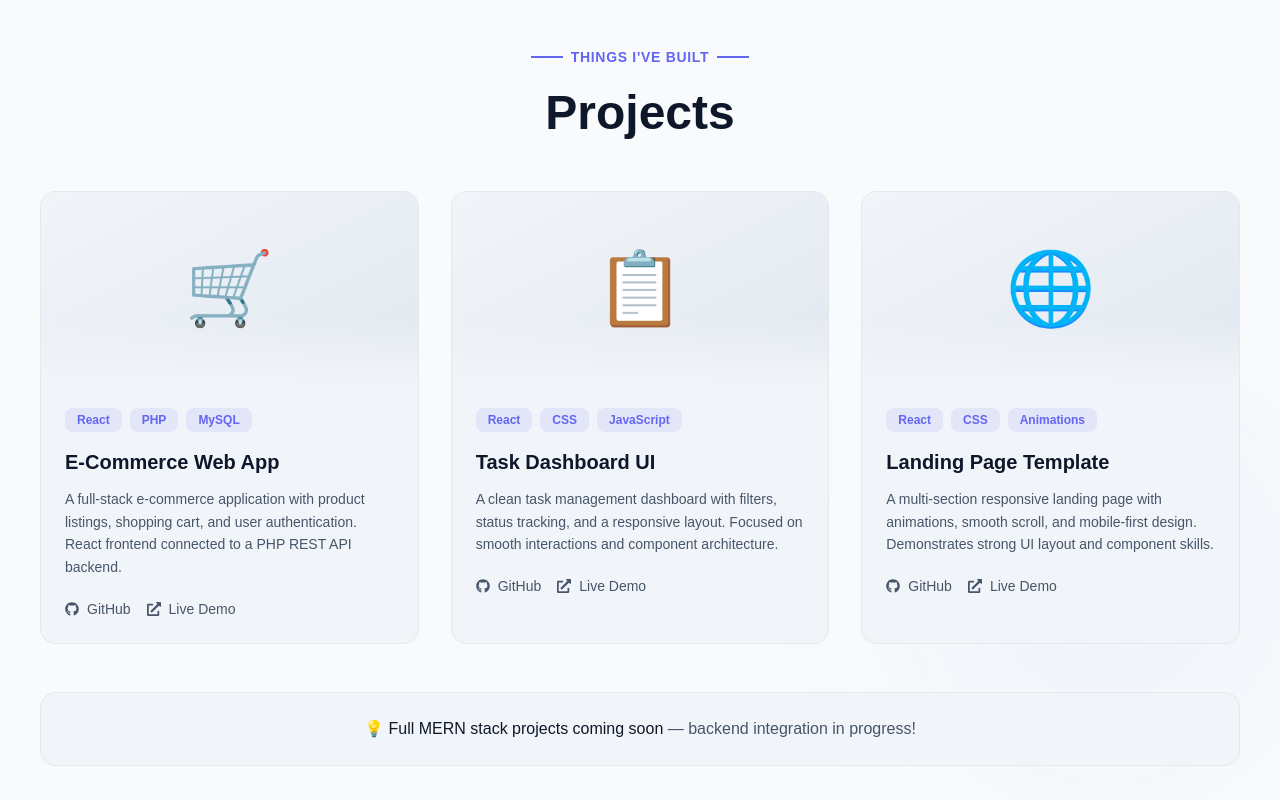
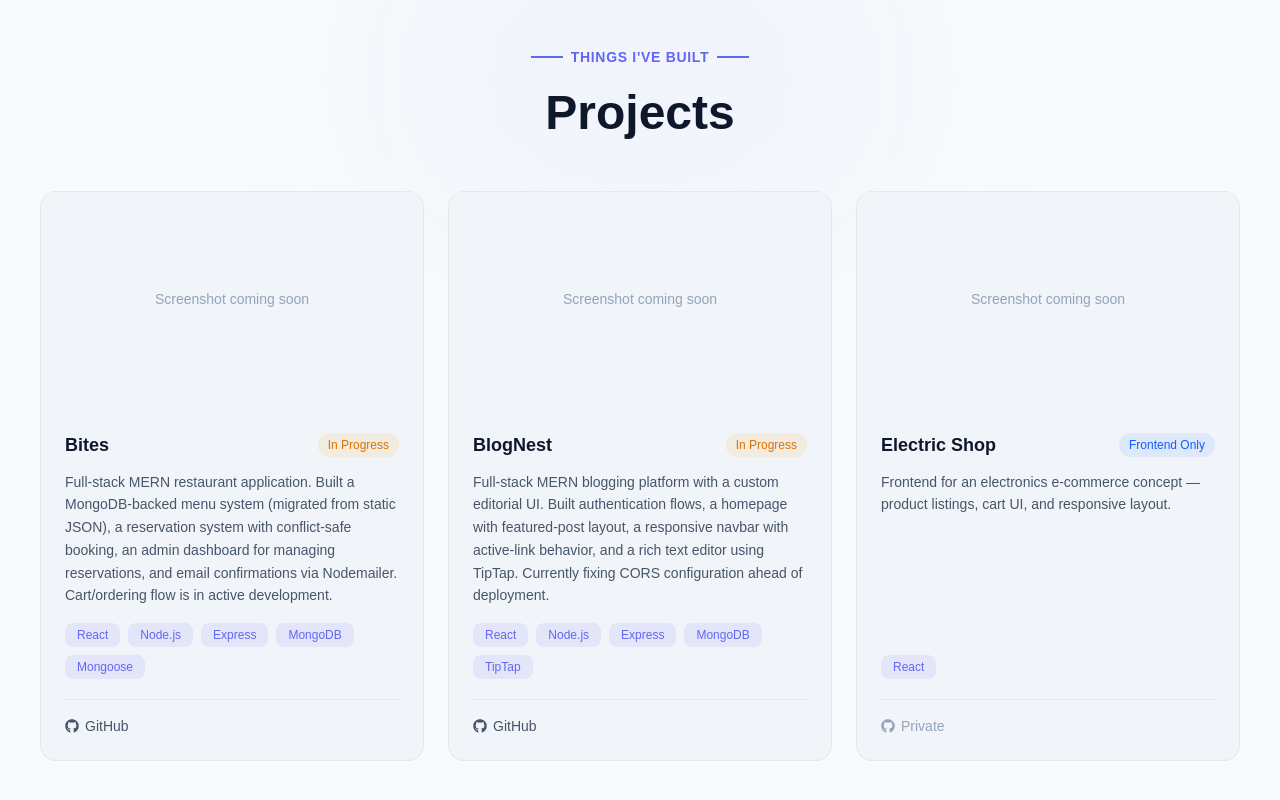
Before and after one commit to Kabita01-web/portfolio, a React (Vite) app in the folder portfolio-react/: page / in a window 1280 px wide. Shown: the part 2579-3379 px from the top of the page. Built offline with nearby package versions, Linux system fonts and the light colour scheme.

Commit message:
Projects: update with real project descriptions (links/screenshots pending)

```diff
--- a/portfolio-react/src/components/Projects.jsx
+++ b/portfolio-react/src/components/Projects.jsx
@@ -1,103 +1,162 @@
+import { motion } from "framer-motion";
 import { FaGithub, FaExternalLinkAlt } from "react-icons/fa";
+
+// TODO: import your real screenshots once added to src/assets/
+// import bitesImg from "../assets/bites-screenshot.png";
+// import blognestImg from "../assets/blognest-screenshot.png";
+// import electricShopImg from "../assets/electric-shop-screenshot.png";
 
 const projects = [
   {
-    title: "E-Commerce Web App",
-    description: "A full-stack e-commerce application with product listings, shopping cart, and user authentication. React frontend connected to a PHP REST API backend.",
-    image: "🛒",
-    tags: ["React", "PHP", "MySQL"],
-    github: "#",
-    liveDemo: "#",
+    title: "Bites",
+    description:
+      "Full-stack MERN restaurant application. Built a MongoDB-backed menu system (migrated from static JSON), a reservation system with conflict-safe booking, an admin dashboard for managing reservations, and email confirmations via Nodemailer. Cart/ordering flow is in active development.",
+    tags: ["React", "Node.js", "Express", "MongoDB", "Mongoose"],
+    status: "In Progress",
+    github: "https://github.com/Kabita01-web/Bites", // confirm this is correct
+    demo: null, // TODO: add live demo URL if deployed
+    image: null, // TODO: bitesImg
   },
   {
-    title: "Task Dashboard UI",
-    description: "A clean task management dashboard with filters, status tracking, and a responsive layout. Focused on smooth interactions and component architecture.",
-    image: "📋",
-    tags: ["React", "CSS", "JavaScript"],
-    github: "#",
-    liveDemo: "#",
+    title: "BlogNest",
+    description:
+      "Full-stack MERN blogging platform with a custom editorial UI. Built authentication flows, a homepage with featured-post layout, a responsive navbar with active-link behavior, and a rich text editor using TipTap. Currently fixing CORS configuration ahead of deployment.",
+    tags: ["React", "Node.js", "Express", "MongoDB", "TipTap"],
+    status: "In Progress",
+    github: "https://github.com/Kabita01-web/Blogging", // confirm this is correct
+    demo: null, // TODO: add live demo URL once deployed to Render
+    image: null, // TODO: blognestImg
   },
   {
-    title: "Landing Page Template",
-    description: "A multi-section responsive landing page with animations, smooth scroll, and mobile-first design. Demonstrates strong UI layout and component skills.",
-    image: "🌐",
-    tags: ["React", "CSS", "Animations"],
-    github: "#",
-    liveDemo: "#",
+    title: "Electric Shop", // TODO: confirm real project name
+    description:
+      "Frontend for an electronics e-commerce concept — product listings, cart UI, and responsive layout.", // TODO: replace with accurate description
+    tags: ["React"], // TODO: confirm actual tags
+    status: "Frontend Only",
+    github: null, // TODO: add repo URL
+    demo: null, // TODO: add live demo URL if any
+    image: null, // TODO: electricShopImg
   },
 ];
 
-const ProjectCard = ({ project }) => {
-  return (
-    <div className="card card-hover overflow-hidden group">
-      {/* Image Area */}
-      <div className="h-48 flex items-center justify-center bg-gradient-to-br from-bg-secondary to-bg-tertiary relative overflow-hidden">
-        <div className="absolute inset-0 bg-accent/5 opacity-0 group-hover:opacity-100 transition-opacity duration-300"></div>
-        <span className="text-7xl relative z-10 group-hover:scale-110 transition-transform duration-300">{project.image}</span>
-        <div className="absolute bottom-0 left-0 right-0 h-16 bg-gradient-to-t from-bg-secondary to-transparent"></div>
-      </div>
+const statusStyles = {
+  Live: "bg-green-500/10 text-green-600 dark:text-green-400",
+  "In Progress": "bg-amber-500/10 text-amber-600 dark:text-amber-400",
+  "Frontend Only": "bg-blue-500/10 text-blue-600 dark:text-blue-400",
+};
 
-      {/* Content */}
-      <div className="p-6">
-        {/* Tags */}
-        <div className="flex flex-wrap gap-2 mb-4">
-          {project.tags.map((tag, index) => (
-            <span key={index} className="text-xs font-semibold px-3 py-1 bg-accent/10 text-accent rounded-lg">
-              {tag}
-            </span>
-          ))}
-        </div>
-
-        {/* Title */}
-        <h3 className="text-xl font-semibold text-text-primary mb-3 group-hover:text-accent transition-colors">
-          {project.title}
-        </h3>
-
-        {/* Description */}
-        <p className="text-sm text-text-secondary leading-relaxed mb-5">
-          {project.description}
-        </p>
-
-        {/* Links */}
-        <div className="flex gap-4">
-          <a href={project.github} className="inline-flex items-center gap-2 text-sm font-medium text-text-secondary hover:text-accent transition-colors" target="_blank" rel="noopener noreferrer">
-            <FaGithub /> GitHub
-          </a>
-          <a href={project.liveDemo} className="inline-flex items-center gap-2 text-sm font-medium text-text-secondary hover:text-accent transition-colors" target="_blank" rel="noopener noreferrer">
-            <FaExternalLinkAlt /> Live Demo
-          </a>
-        </div>
-      </div>
-    </div>
-  );
+const cardVariants = {
+  hidden: { opacity: 0, y: 24 },
+  visible: (delay = 0) => ({
+    opacity: 1,
+    y: 0,
+    transition: { duration: 0.5, delay, ease: [0.22, 1, 0.36, 1] },
+  }),
 };
 
 const Projects = () => {
   return (
     <section id="projects" className="section-padding bg-bg-primary relative">
-      {/* Background decoration */}
-      <div className="absolute top-1/2 right-0 w-[350px] h-[350px] bg-accent/5 rounded-full blur-[100px] pointer-events-none"></div>
+      <div className="absolute top-0 left-1/2 -translate-x-1/2 w-[500px] h-[300px] bg-accent/5 rounded-full blur-[120px] pointer-events-none"></div>
 
       <div className="container-main relative z-10">
-        <div className="text-center mb-12">
+        <motion.div
+          initial={{ opacity: 0, y: 16 }}
+          whileInView={{ opacity: 1, y: 0 }}
+          viewport={{ once: true, amount: 0.5 }}
+          transition={{ duration: 0.5 }}
+          className="text-center mb-12"
+        >
           <div className="section-label justify-center mb-4">
             <span className="w-8 h-[2px] bg-accent"></span>
             <span>Things I've Built</span>
             <span className="w-8 h-[2px] bg-accent"></span>
           </div>
           <h2 className="section-title">Projects</h2>
-        </div>
+        </motion.div>
 
-        <div className="grid sm:grid-cols-2 lg:grid-cols-3 gap-8">
+        <div className="grid md:grid-cols-2 lg:grid-cols-3 gap-6">
           {projects.map((project, index) => (
-            <ProjectCard key={index} project={project} />
+            <motion.div
+              key={index}
+              custom={index * 0.1}
+              variants={cardVariants}
+              initial="hidden"
+              whileInView="visible"
+              viewport={{ once: true, amount: 0.2 }}
+              className="card card-hover overflow-hidden flex flex-col"
+            >
+              {/* Screenshot area */}
+              <div className="aspect-video bg-bg-secondary flex items-center justify-center overflow-hidden">
+                {project.image ? (
+                  <img
+                    src={project.image}
+                    alt={`${project.title} screenshot`}
+                    className="w-full h-full object-cover"
+                  />
+                ) : (
+                  <span className="text-sm text-text-muted px-4 text-center">
+                    Screenshot coming soon
+                  </span>
+                )}
+              </div>
+
+              <div className="p-6 flex flex-col flex-1">
+                <div className="flex items-center justify-between mb-3">
+                  <h3 className="text-lg font-semibold text-text-primary">
+                    {project.title}
+                  </h3>
+                  <span
+                    className={`text-xs font-medium px-2.5 py-1 rounded-full ${statusStyles[project.status]}`}
+                  >
+                    {project.status}
+                  </span>
+                </div>
+
+                <p className="text-sm text-text-secondary leading-relaxed mb-4 flex-1">
+                  {project.description}
+                </p>
+
+                <div className="flex flex-wrap gap-2 mb-5">
+                  {project.tags.map((tag, tagIndex) => (
+                    <span
+                      key={tagIndex}
+                      className="text-xs font-medium px-3 py-1 bg-accent/10 text-accent rounded-lg"
+                    >
+                      {tag}
+                    </span>
+                  ))}
+                </div>
+
+                <div className="flex items-center gap-4 pt-4 border-t border-black/5 dark:border-white/10">
+                  {project.github ? (
+                    <a
+                      href={project.github}
+                      target="_blank"
+                      rel="noopener noreferrer"
+                      className="flex items-center gap-1.5 text-sm text-text-secondary hover:text-accent transition-colors"
+                    >
+                      <FaGithub /> GitHub
+                    </a>
+                  ) : (
+                    <span className="flex items-center gap-1.5 text-sm text-text-muted">
+                      <FaGithub /> Private
+                    </span>
+                  )}
+                  {project.demo && (
+                    <a
+                      href={project.demo}
+                      target="_blank"
+                      rel="noopener noreferrer"
+                      className="flex items-center gap-1.5 text-sm text-text-secondary hover:text-accent transition-colors"
+                    >
+                      <FaExternalLinkAlt className="text-xs" /> Live Demo
+                    </a>
+                  )}
+                </div>
+              </div>
+            </motion.div>
           ))}
-        </div>
-
-        <div className="text-center mt-12 p-6 bg-bg-secondary rounded-2xl border border-black/5 dark:border-white/10">
-          <p className="text-base text-text-secondary">
-            💡 <span className="font-medium text-text-primary">Full MERN stack projects coming soon</span> — backend integration in progress!
-          </p>
         </div>
       </div>
     </section>
```
